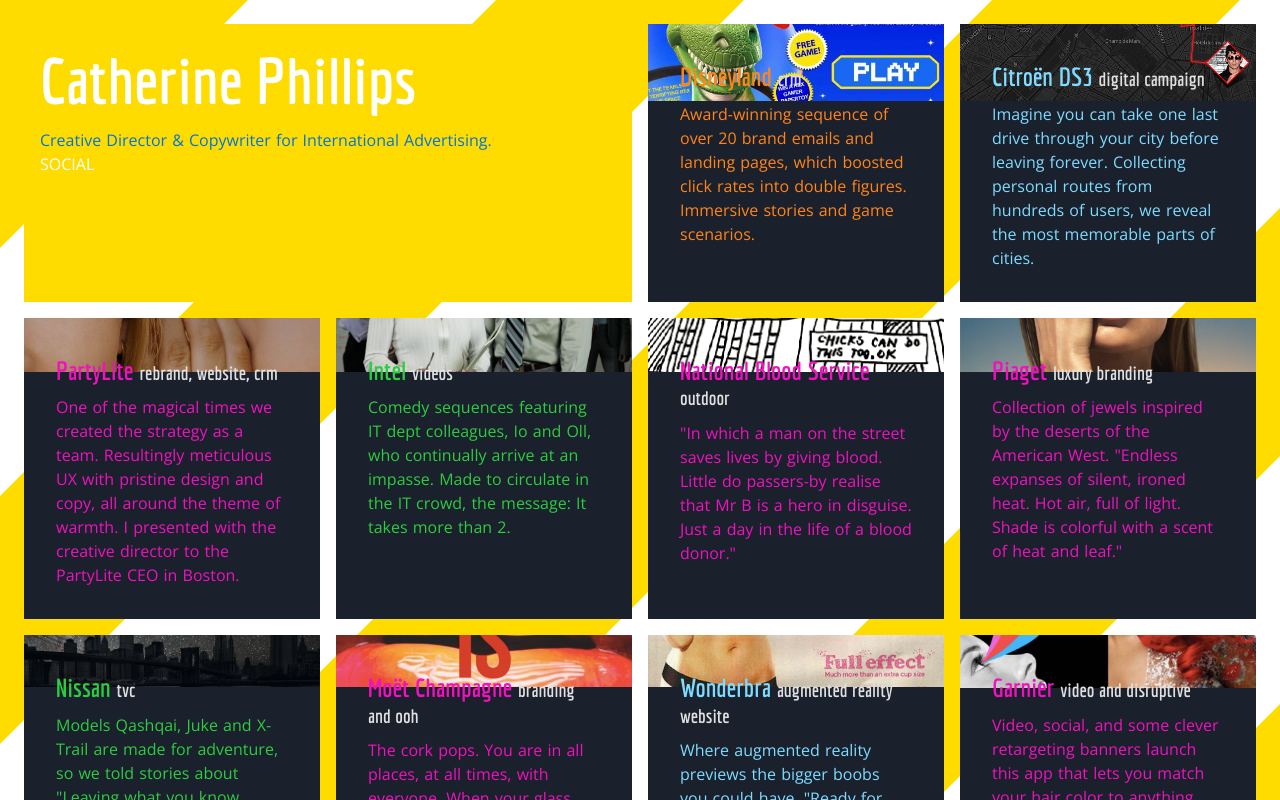
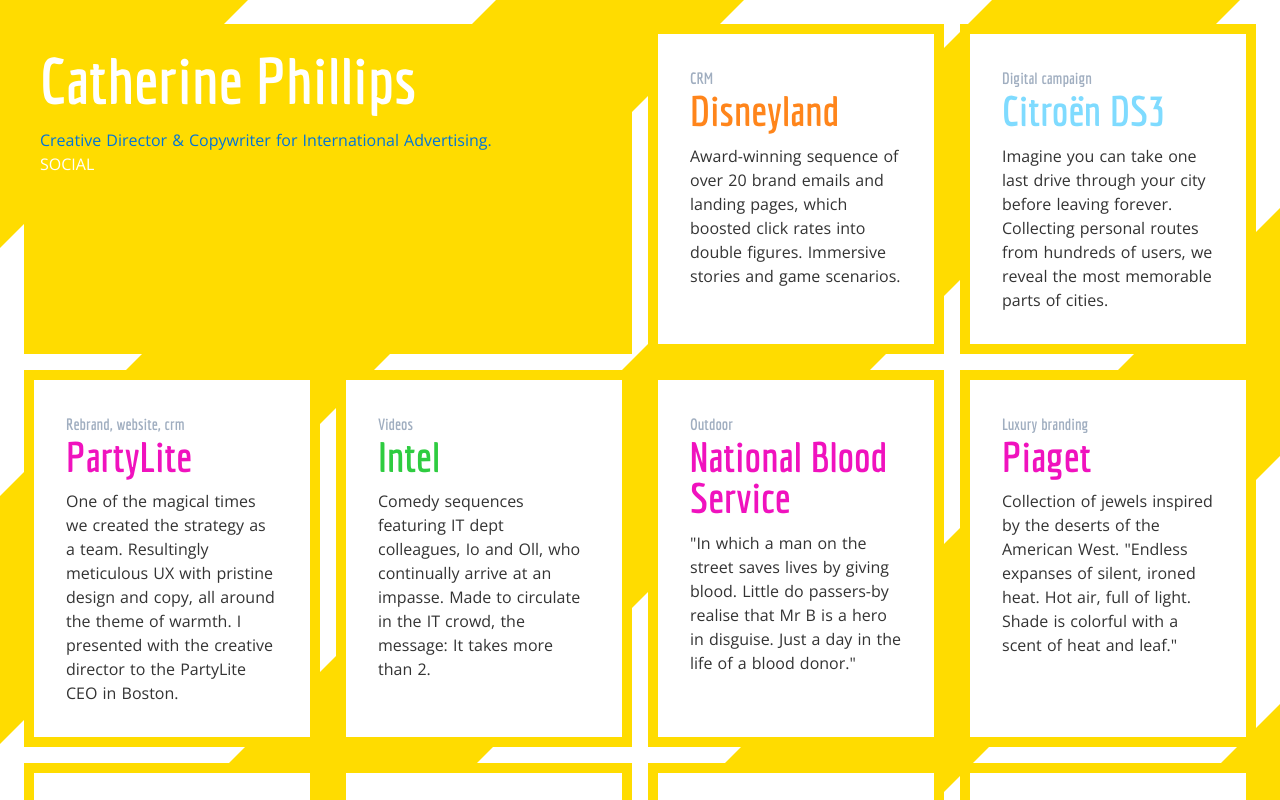
Before and after one commit to PUncle/lindependante, a Nuxt app: page / in a window 1280 px wide. Shown: the top 800 px of the page. Built offline with nearby package versions, Linux system fonts and the light colour scheme.

Commit message:
reorder titles

```diff
--- a/components/ProjectCard.vue
+++ b/components/ProjectCard.vue
@@ -8,9 +8,10 @@
           class="img bg-gray-900 min-w-full min-h-full"
           :style="`background-image: url(/projects/${slug}/${thumb})`"
         >
-          <div class="copy p-8 min-w-full min-h-full" :class="category">
-            <h2 class="mb-3 font-bold">
-              {{ title }} <span class="text-white">{{ subtitle }}</span>
+          <div class="copy p-8 min-w-full min-h-full bg-white">
+            <span class="text-gray-500 hline">{{ subtitle }}</span>
+            <h2 class="mb-3 mt-0 font-bold" :class="category">
+              {{ title }}
             </h2>
             <p>{{ description }}</p>
           </div>
@@ -56,17 +57,19 @@
 
 <style scoped>
 article >>> h2 {
-  font-size: 1.6rem;
+  font-size: 2.6rem;
 }
 
 article h2 span {
   font-size: 1.2rem;
   text-transform: lowercase;
-  color: rgb(224, 224, 224);
 }
 
 article .inner {
+  transition: all 400ms ease-in-out;
   background-color: #333;
+  border-width: 10px;
+  border-color: theme('colors.brandYellow');
 }
 
 article .img {
```
